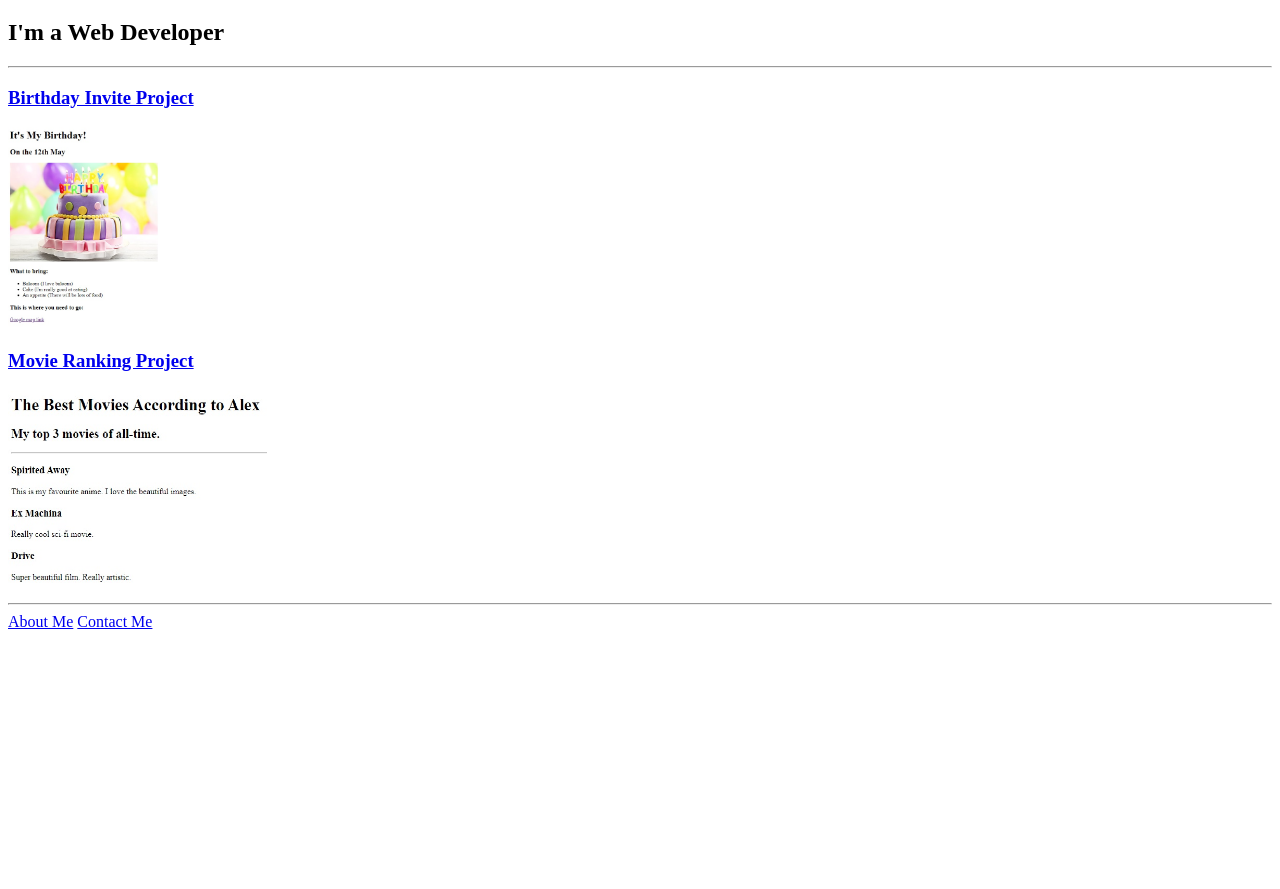
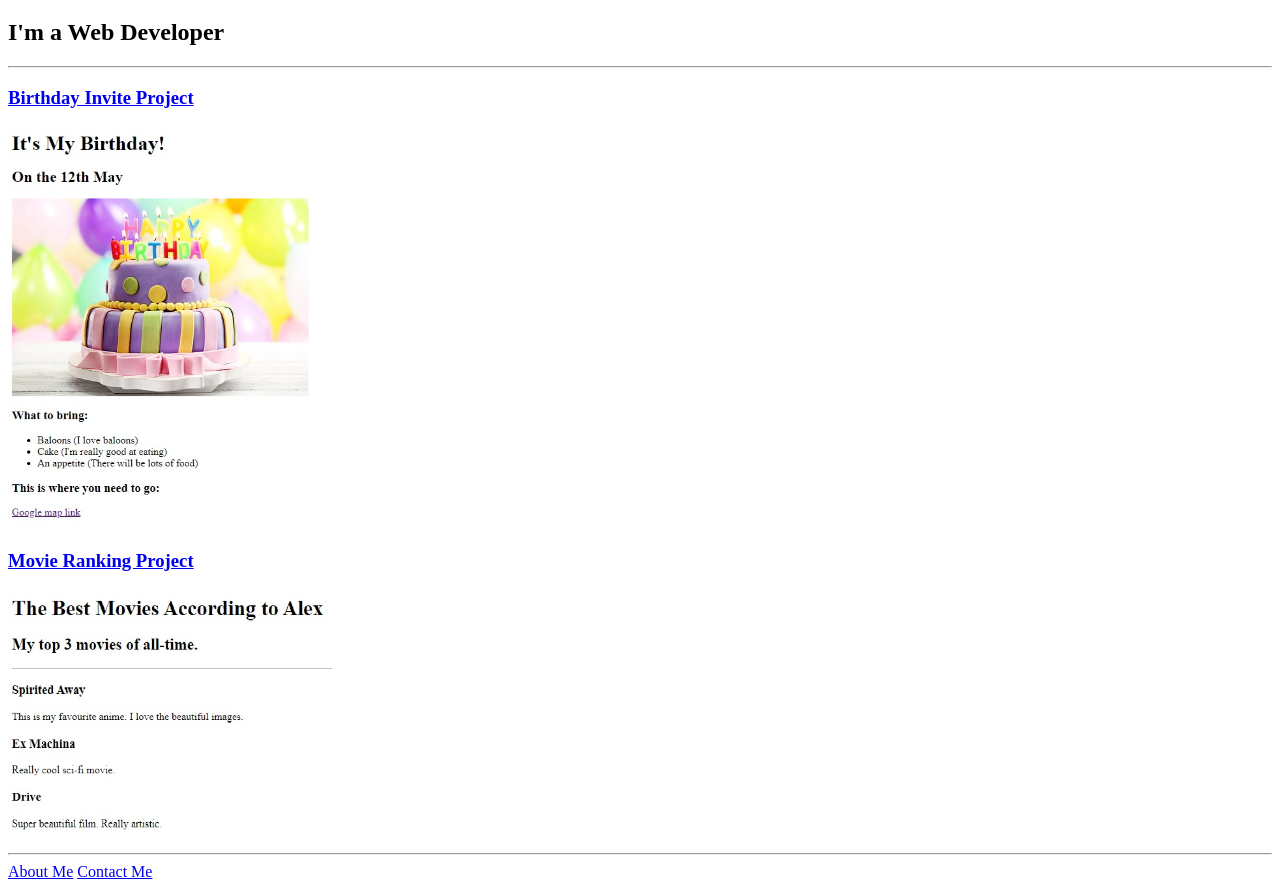
Before and after one commit to rararaqui/html-portfolio, a plain HTML site: page index.html in a window 1280 px wide. Shown: the part 61-950 px from the top of the page. Before the commit the page ends 800 px from the top, so only its background shows below. Drawn offline with Linux system fonts and the light colour scheme.

Commit message:
Add files via upload

```diff
--- a/index.html
+++ b/index.html
@@ -11,10 +11,10 @@
     <hr />
 
     <h3><a href="public/birthday-invite.html">Birthday Invite Project</a></h3>
-    <img src="assets/images/Birthday Page.jpg" height="200" alt="Birthday Web Project">
+    <img src="assets/images/Birthday Page.jpg" height="400" alt="Birthday Web Project">
 
     <h3><a href="public/movie-ranking.html">Movie Ranking Project</a></h3>
-    <img src="assets/images/Top 3 movies.jpg" height="200" alt="Top 3 movies Web Project">
+    <img src="assets/images/Top 3 movies.jpg" height="250" alt="Top 3 movies Web Project">
 
     <hr />
     <a href="public/about.html">About Me</a>
```
